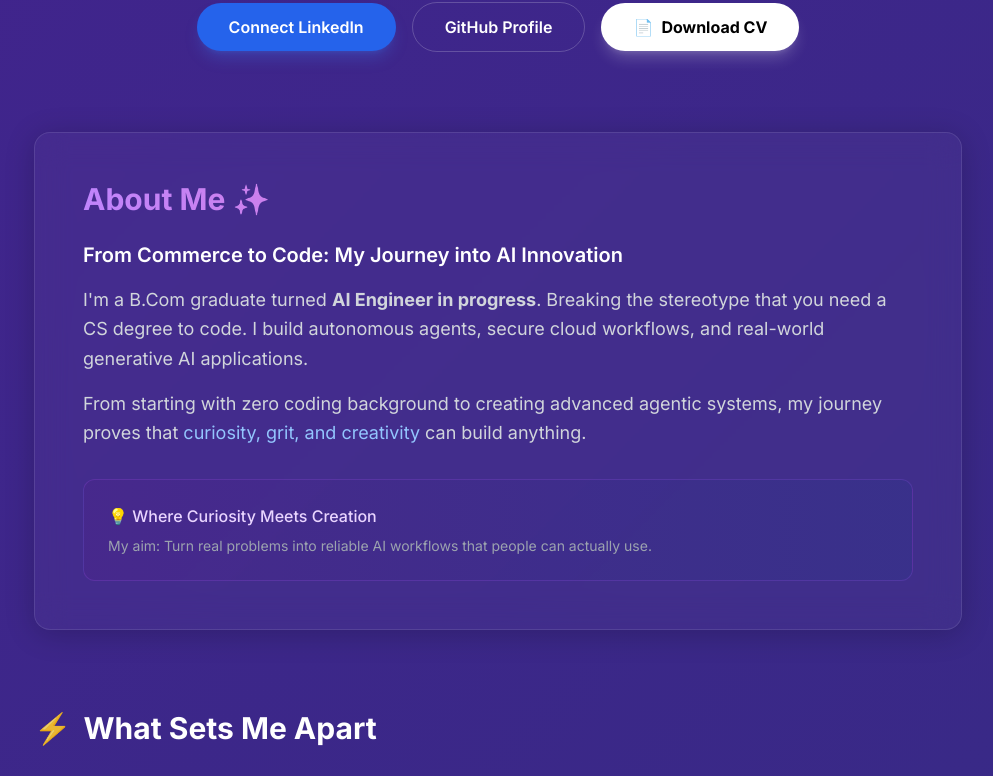
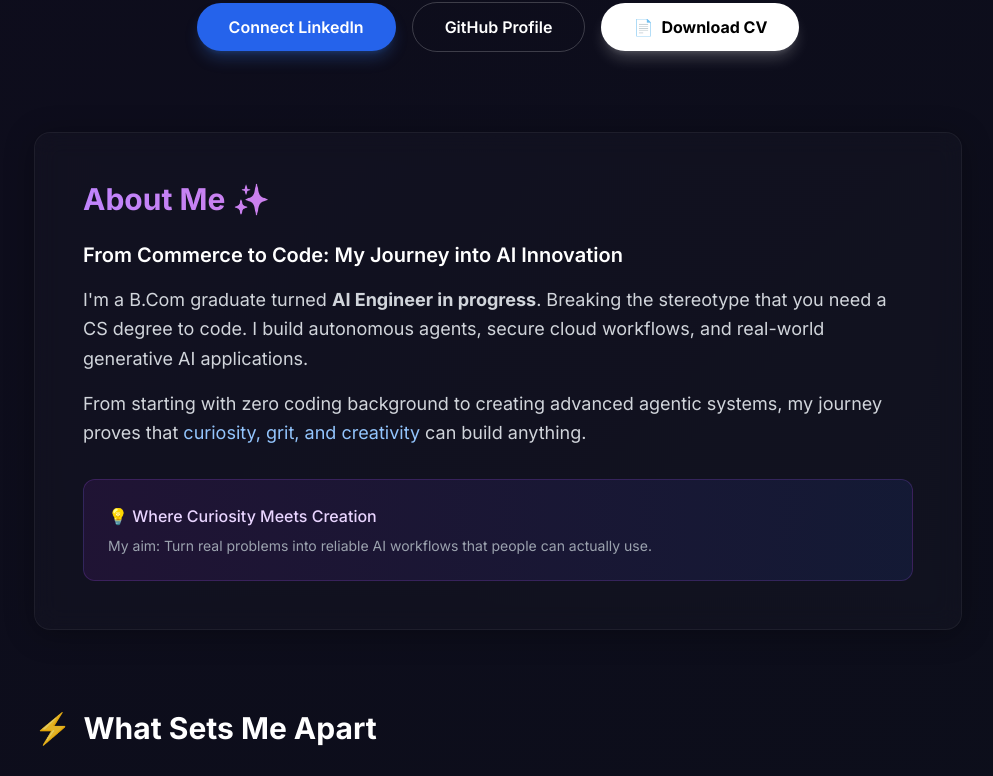
Before and after one commit to ranajitdharpersonal/portfolio, a Next.js app: page / in a window 1280 px wide. Shown: the part 350-1126 px from the top of the page, without its empty margins (142-1135 px from the left). Built offline with nearby package versions, Linux system fonts and the light colour scheme.

Commit message:
new bento

```diff
--- a/app/globals.css
+++ b/app/globals.css
@@ -9,48 +9,41 @@
 body {
   color: rgb(var(--foreground-rgb));
 
-  /* --- SECRET WEAPON: COSMIC GRADIENT --- */
-  /* Black nei, shudhu Deep Blue ar Vibrant Purple */
-  background: linear-gradient(-45deg, #0f172a, #312e81, #4c1d95, #1e1b4b);
+  /* --- ULTIMATE DARK MODE --- */
+  /* Black er sathe khub Deep Navy ar Deep Purple meshano */
+  background: linear-gradient(-45deg, #000000, #0b0f19, #100b1f, #000000);
 
   background-size: 400% 400%;
-  animation: gradientBG 12s ease infinite; /* Ektu fast korechi jate bojha jay */
+  animation: gradientBG 15s ease infinite;
   min-height: 100vh;
   font-family: 'Inter', sans-serif;
   overflow-x: hidden;
 }
 
-/* Movement Animation */
 @keyframes gradientBG {
-  0% {
-    background-position: 0% 50%;
-  }
-  50% {
-    background-position: 100% 50%;
-  }
-  100% {
-    background-position: 0% 50%;
-  }
+  0% { background-position: 0% 50%; }
+  50% { background-position: 100% 50%; }
+  100% { background-position: 0% 50%; }
 }
 
-/* --- GLASS CARD (Ektu Bright Kora Hoyeche) --- */
+/* Glass Card - Ektu Darker kora holo jate background er sathe mishe thake */
 .gamma-card {
-  background: rgba(255, 255, 255, 0.03);
-  border: 1px solid rgba(255, 255, 255, 0.1); /* Border ektu sada kora holo */
-  backdrop-filter: blur(16px);
+  background: rgba(255, 255, 255, 0.02);
+  border: 1px solid rgba(255, 255, 255, 0.05);
+  backdrop-filter: blur(12px);
   border-radius: 16px;
   transition: all 0.4s cubic-bezier(0.4, 0, 0.2, 1);
-  box-shadow: 0 4px 30px rgba(0, 0, 0, 0.2);
+  box-shadow: 0 4px 30px rgba(0, 0, 0, 0.3);
 }
 
 .gamma-card:hover {
-  background: rgba(255, 255, 255, 0.08);
-  border-color: rgba(167, 139, 250, 0.3); /* Hover korle Purple Border */
+  background: rgba(255, 255, 255, 0.05);
+  border-color: rgba(139, 92, 246, 0.2); /* Khub halka purple border */
   transform: translateY(-5px);
-  box-shadow: 0 20px 40px -10px rgba(0, 0, 0, 0.4);
+  box-shadow: 0 20px 40px -10px rgba(0, 0, 0, 0.6);
 }
 
-/* --- ANIMATIONS (Same as before) --- */
+/* Animations (Same) */
 .animate-text-shine {
   background: linear-gradient(to right, #60a5fa, #c084fc, #e879f9, #60a5fa);
   -webkit-background-clip: text;
@@ -60,32 +53,13 @@ body {
   animation: textShine 4s linear infinite;
 }
 
-@keyframes textShine {
-  to { background-position: 200% center; }
-}
-
-.animate-float {
-  animation: float 6s ease-in-out infinite;
-}
-@keyframes float {
-  0%, 100% { transform: translateY(0px); }
-  50% { transform: translateY(-15px); }
-}
-
-.animate-slide-up {
-  opacity: 0;
-  animation: slideUp 0.8s ease-out forwards;
-}
-@keyframes slideUp {
-  from { opacity: 0; transform: translateY(30px); }
-  to { opacity: 1; transform: translateY(0); }
-}
-
+@keyframes textShine { to { background-position: 200% center; } }
+.animate-float { animation: float 6s ease-in-out infinite; }
+@keyframes float { 0%, 100% { transform: translateY(0px); } 50% { transform: translateY(-15px); } }
+.animate-slide-up { opacity: 0; animation: slideUp 0.8s ease-out forwards; }
+@keyframes slideUp { from { opacity: 0; transform: translateY(30px); } to { opacity: 1; transform: translateY(0); } }
 .delay-1 { animation-delay: 0.1s; }
 .delay-2 { animation-delay: 0.3s; }
 .delay-3 { animation-delay: 0.5s; }
 .delay-4 { animation-delay: 0.7s; }
-
-html {
-  scroll-behavior: smooth;
-}
+html { scroll-behavior: smooth; }
```
